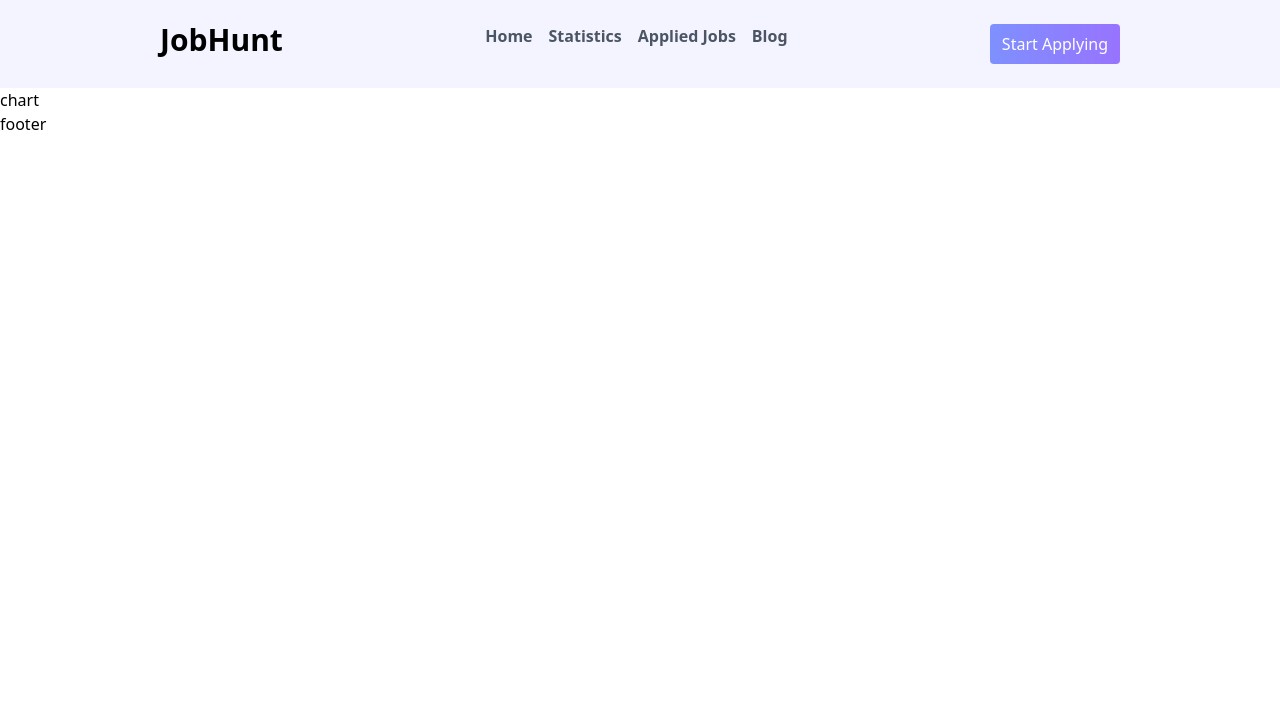
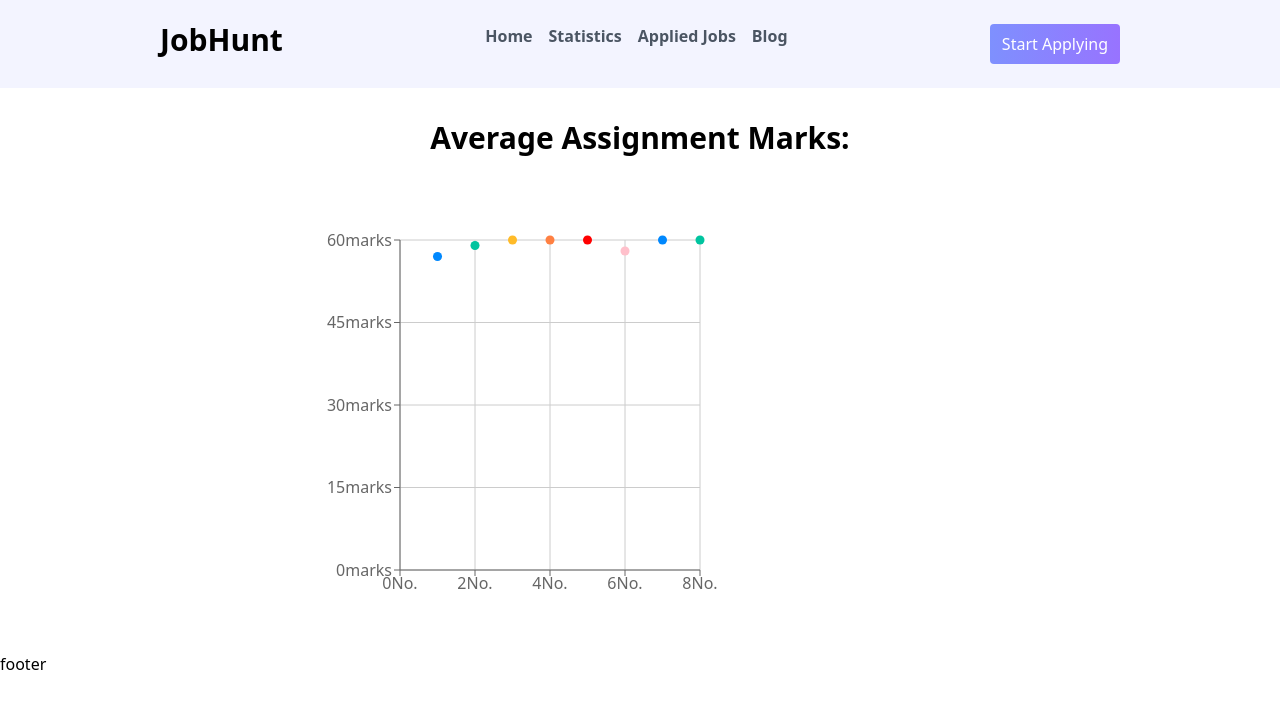
Before and after one commit to Sakib360360/Job-Hunt, a React (Vite) app: page /statistics in a window 1280 px wide. Shown: the top 708 px of the page. Built offline with nearby package versions, Linux system fonts and the light colour scheme.

Commit message:
statistics page done

```diff
--- a/src/Components/Statistics/Statistics.jsx
+++ b/src/Components/Statistics/Statistics.jsx
@@ -1,9 +1,58 @@
 import React from 'react';
 
+// import { Pie, PieChart, ResponsiveContainer } from 'recharts';
+import {
+    ScatterChart,
+    Scatter,
+    XAxis,
+    YAxis,
+    CartesianGrid,
+    Tooltip,
+    Cell
+  } from "recharts";
+
+
+
 const Statistics = () => {
+
+    const data = [
+        { x: 1, y: 57, z: 60 },
+        { x: 2, y: 59, z: 60 },
+        { x: 3, y: 60, z: 60 },
+        { x: 4, y: 60, z: 60 },
+        { x: 5, y: 60, z: 60 },
+        { x: 6, y: 58, z: 60 },
+        { x: 7, y: 60, z: 60 },
+        { x: 8, y: 60, z: 60 },
+
+      ];
+      const COLORS = ["#0088FE", "#00C49F", "#FFBB28", "#FF8042", "red", "pink"];
     return (
-        <div>
-            chart
+        <div className='w-3/6 mx-auto'>
+            <h1 className='text-center font-bold text-3xl py-8'>Average Assignment Marks:</h1>
+            <div className='mx-auto py-8'>
+
+           <ScatterChart
+      width={400}
+      height={400}
+      margin={{
+        top: 20,
+        right: 20,
+        bottom: 20,
+        left: 20
+      }}
+    >
+      <CartesianGrid />
+      <XAxis type="number" dataKey="x" name="Total" unit="No." />
+      <YAxis type="number" dataKey="y" name="Got" unit="marks" />
+      <Tooltip cursor={{ strokeDasharray: "3 3" }} />
+      <Scatter name="A school" data={data} fill="#8884d8">
+        {data.map((entry, index) => (
+          <Cell key={`cell-${index}`} fill={COLORS[index % COLORS.length]} />
+        ))}
+      </Scatter>
+    </ScatterChart>
+            </div>
         </div>
     );
 };
```
